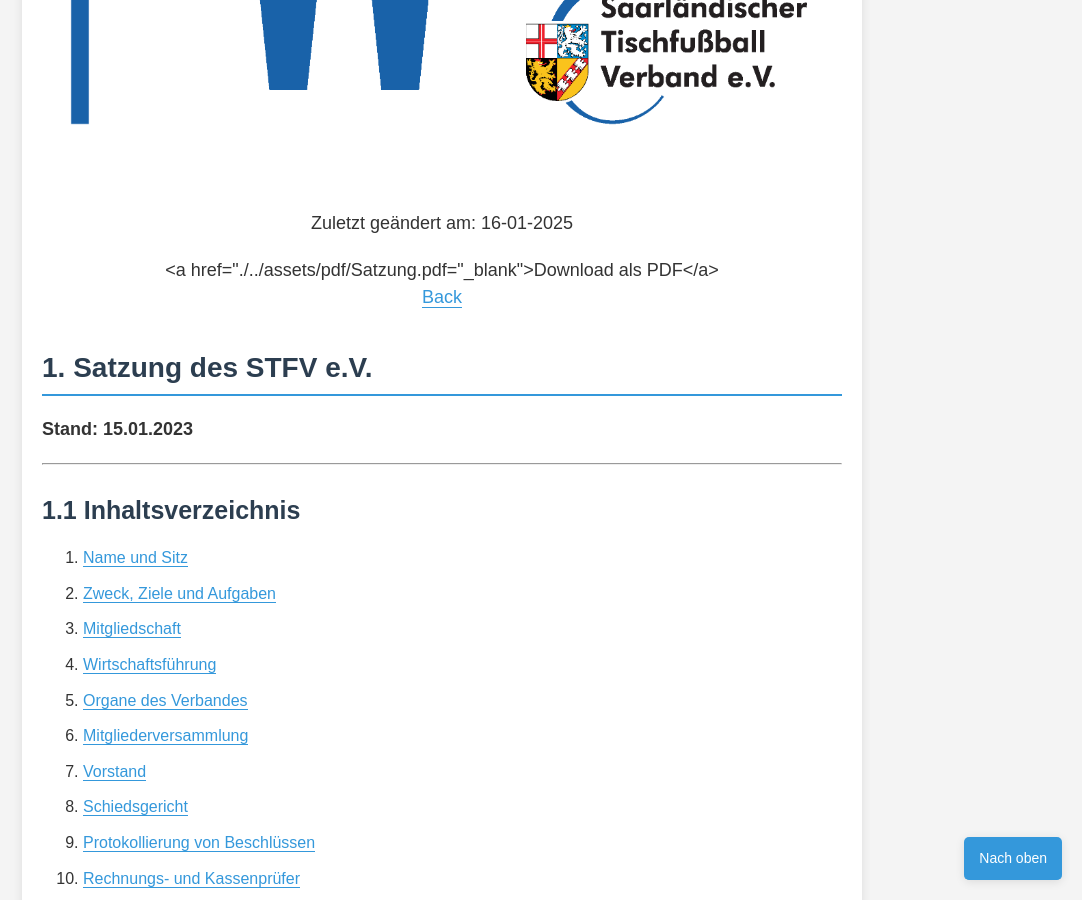
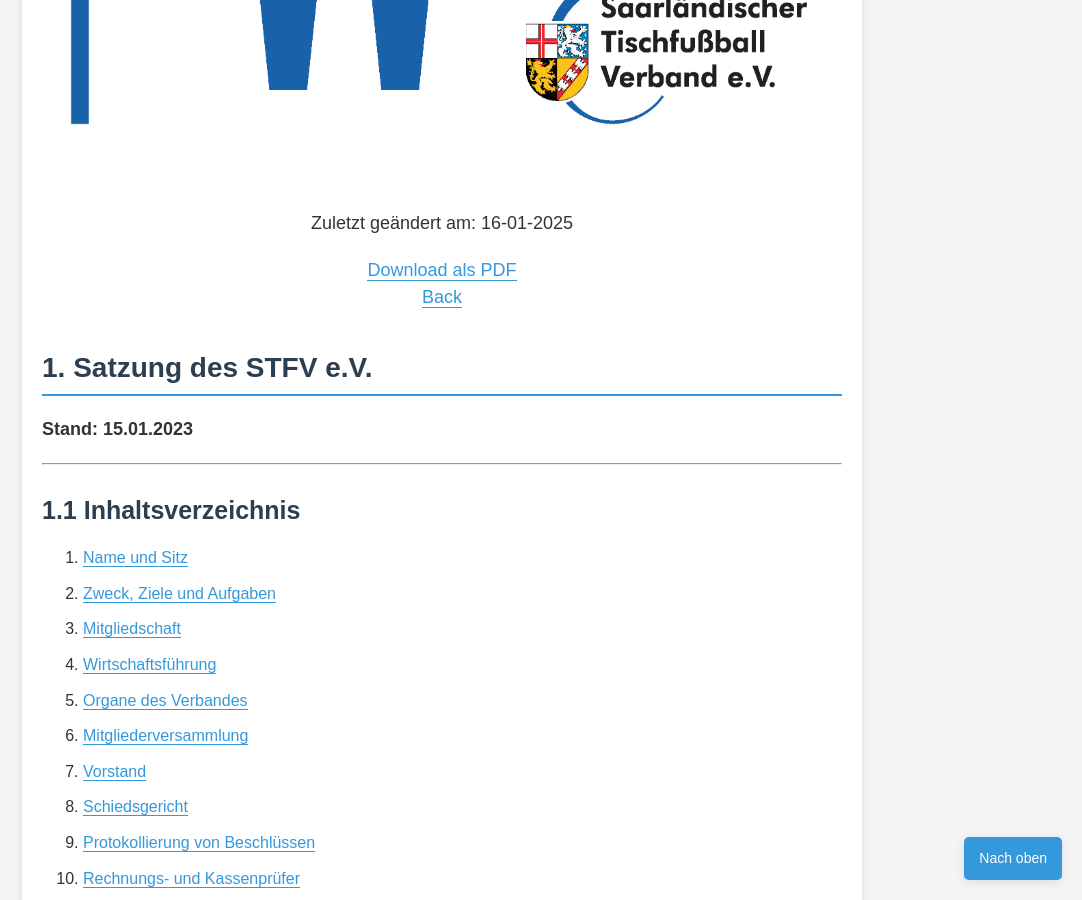
Before and after one commit to Deutscher-Tischfussballbund/stfv-docs, a Jekyll site: the page built from docs/Satzung.md, in a window 1280 px wide and 900 px high, scrolled down 436 px. Shown: the whole window, without its empty margins (198-1280 px from the left). Built offline with Jekyll 4.4.1, drawn with Linux system fonts in a browser that asks for light colours; our own code applies the rules of GitHub Pages for plain Markdown files; some of the changed lines change nothing that is shown.

Commit message:
Update Satzung.md

```diff
--- a/docs/Satzung.md
+++ b/docs/Satzung.md
@@ -8,7 +8,7 @@
        Zuletzt geändert am:  {{ site.time | date: "%d-%m-%Y" }}
     </p>
     <p>
-        <a href="./../assets/pdf/Satzung.pdf="_blank">Download als PDF</a><br />
+        <a href="./../assets/pdf/Satzung.pdf" target="_blank">Download als PDF</a><br />
         <a href="https://deutscher-tischfussballbund.github.io/stfv-docs/" target="_blank">Back</a>
     </p>
 </div>
```
